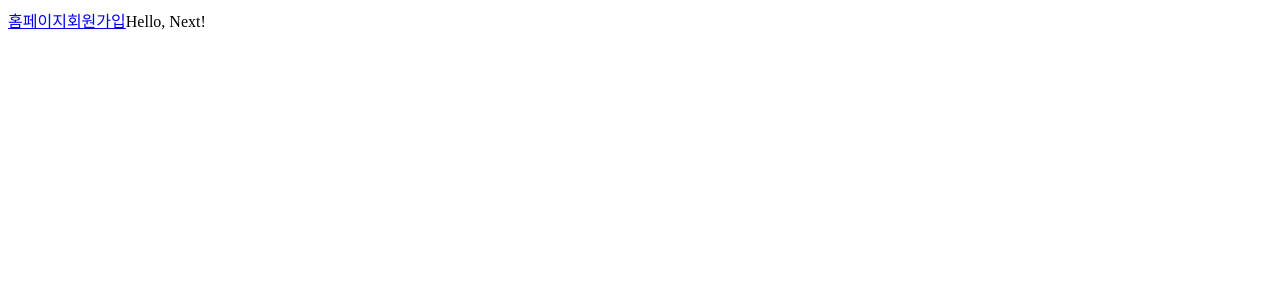
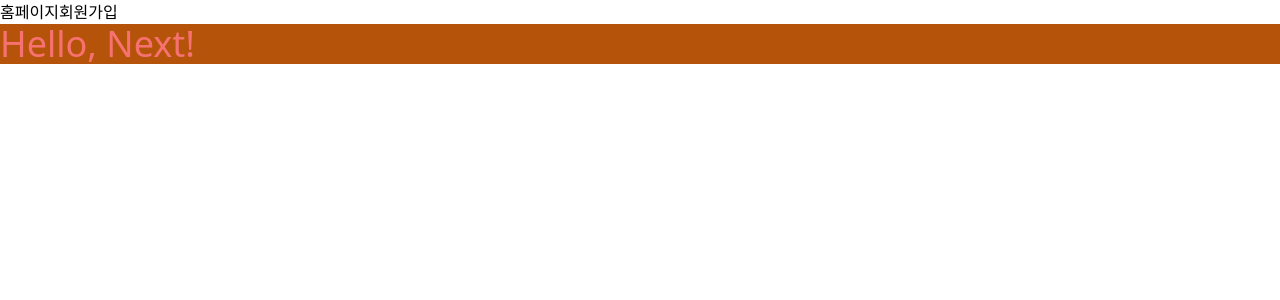
Before and after one commit to DaeseongLee/node-meeting, a Next.js app in the folder frontend/: page / in a window 1280 px wide. Shown: the top 300 px of the page. Built offline with nearby package versions, Linux system fonts and the light colour scheme.

Commit message:
Add tailwind

```diff
--- a/frontend/components/AppLayout.js
+++ b/frontend/components/AppLayout.js
@@ -1,11 +1,15 @@
-import React from 'react';
+import React, { useMemo } from 'react';
 import Link from 'next/link';
 import PropTypes from 'prop-types';
 const AppLayout = ({ children }) => {
+    //const style = useMemo(() => ({ marginTop: 10 }), [])
+    //랜더링 해줄때 inLine으로 해주면 리랜더링 될 때마다 inline객체를 새로 생성해서 component 최적화가 안된다.그래서 이런식으로 memo를 통해서 사용하자
+
     return (
         <div>
-            <Link href="/">홈페이지</Link>
-            <Link href="/createAccount">회원가입</Link>
+            {/* // <div style={style}> */}
+            <Link href="/"><a>홈페이지</a></Link>
+            <Link href="/createAccount"><a>회원가입</a></Link>
             {children}
         </div>
     );
--- a/frontend/pages/_app.js
+++ b/frontend/pages/_app.js
@@ -1,6 +1,7 @@
 import React from 'react';
 import Head from 'next/head'; //Head를 쓰기 위해서...
 import PropTypes from 'prop-types';
+import '../styles/global.css'
 // pages에서 공통적으로 쓰는 것들을 여기서 사용하자. ex)css import해주자
 const App = ({ Component }) => {
     return (
--- a/frontend/pages/createAccount.js
+++ b/frontend/pages/createAccount.js
@@ -4,7 +4,7 @@ import AppLayout from '../components/AppLayout';
 const CreateAccount = () => {
     return (
         <AppLayout>
-            <h1>CreateAccount</h1>
+
         </AppLayout>
     );
 };
--- a/frontend/pages/index.js
+++ b/frontend/pages/index.js
@@ -3,7 +3,11 @@ import React from 'react';
 import AppLayout from '../components/AppLayout';
 const Home = () => {
     return (
-        <AppLayout>Hello, Next!</AppLayout>
+        <AppLayout>
+            <div className={"bg-yellow-700"}>
+                <h1 className="text-4xl text-red-400 mb-3">Hello, Next!</h1>
+            </div>
+        </AppLayout>
     )
 }
 
--- /dev/null
+++ b/frontend/postcss.config.js
@@ -0,0 +1,6 @@
+module.exports = {
+  plugins: {
+    tailwindcss: {},
+    autoprefixer: {},
+  },
+}
--- /dev/null
+++ b/frontend/styles/global.css
@@ -0,0 +1,3 @@
+@tailwind base;
+@tailwind components;
+@tailwind utilities;
--- /dev/null
+++ b/frontend/tailwind.config.js
@@ -0,0 +1,11 @@
+module.exports = {
+  purge: ['./pages/**/*.js', './components/**/*.js'],
+  darkMode: false, // or 'media' or 'class'
+  theme: {
+    extend: {},
+  },
+  variants: {
+    extend: {},
+  },
+  plugins: [],
+}
```
Also changed, not shown: frontend/package.json (+7 -2 lines), 1 other file (tests, documents, lock files or other folders).
